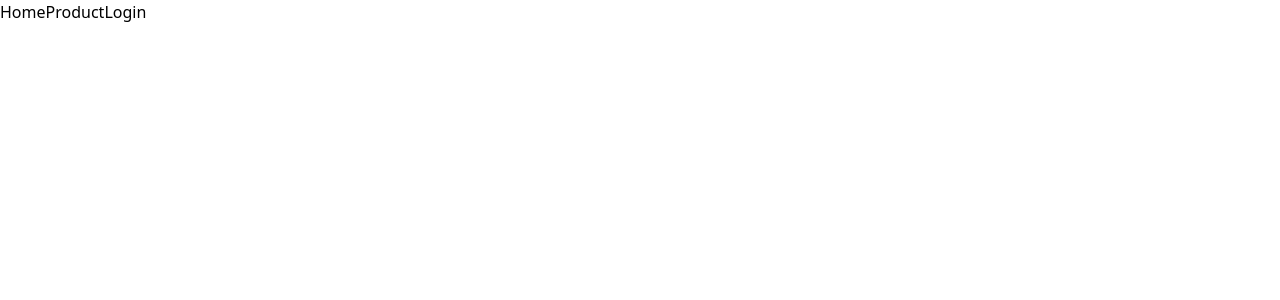
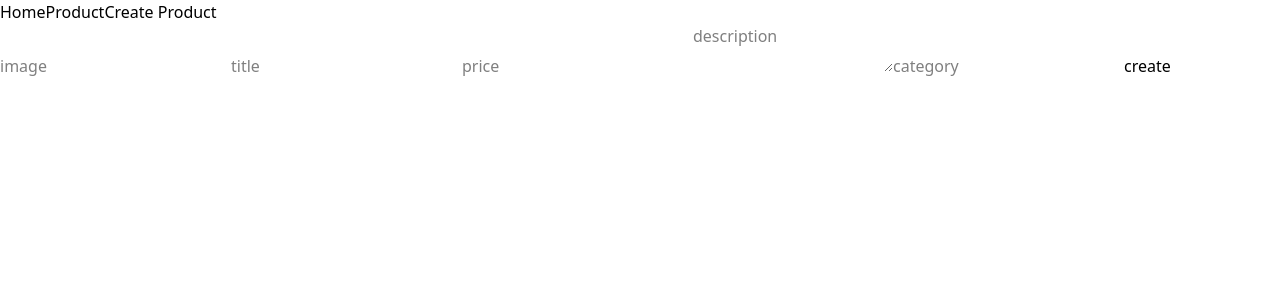
Before and after one commit to Hariom-11/cohort-react-3rd-project, a React (Vite) app in the folder frontend/: page /admin/create-product in a window 1280 px wide. Before the commit this address had no page. Shown: the top 300 px of the page. Built offline with nearby package versions, Linux system fonts and the light colour scheme; no server answers.

Commit message:
create product  completed

```diff
--- a/frontend/src/App.jsx
+++ b/frontend/src/App.jsx
@@ -4,10 +4,12 @@ import Main_routes from "./routes/Main_routes";
 import Nav from "./components/Nav";
 import { asynccurrentuser } from "./store/actions/User_action";
 import { useDispatch } from "react-redux";
+import { asyncLoadProduct } from "./store/actions/Product_action";
 
 const App = () => {
   const dispatch = useDispatch()
   useEffect(() => {
+    dispatch(asyncLoadProduct())
     dispatch(asynccurrentuser())
   }, [])
 
--- a/frontend/src/components/Nav.jsx
+++ b/frontend/src/components/Nav.jsx
@@ -1,13 +1,21 @@
+import { useSelector } from "react-redux"
 import { NavLink } from "react-router-dom"
 
 NavLink
 
 const Nav = () => {
+    const user = useSelector((state)=>state.userReducer.user)
     return (
         <nav>
             <NavLink to="/">Home</NavLink>
             <NavLink to="/product">Product</NavLink>
+            {user?<>
+            <NavLink to="/admin/create-product">Create Product</NavLink>
+            </>:<>
             <NavLink to="/login">Login</NavLink>
+            </>}
+
+
         </nav>
     )
 }
--- a/frontend/src/main.jsx
+++ b/frontend/src/main.jsx
@@ -14,3 +14,7 @@ createRoot(document.getElementById('root')).render(
         </Provider>
     </BrowserRouter>
 )
+
+
+
+// npx json-server db.json -----> json server start command
--- a/frontend/src/pages/Product.jsx
+++ b/frontend/src/pages/Product.jsx
@@ -1,8 +1,24 @@
 import React from 'react'
+import { useSelector } from 'react-redux'
 
 const Product = () => {
-  return (
-    <div>Product</div>
+  const product = useSelector((state)=> state.productReducer.product)
+  console.log(product)
+
+  const rendarProduct = product.map((product)=>{
+    return(
+      <div key={product.id}>
+        <img src={product.image} alt="" />
+        <h1>{product.title}</h1>
+        <h4>{product.description}</h4>
+        <div>
+          <p>{product.price}</p>
+          <button>add to cart</button>
+        </div>
+      </div>
+    )
+  })
+  return ( product.length >0 ? <div>{rendarProduct}</div>:"Loading...."
   )
 }
 
--- a/frontend/src/pages/admin/Create_product.jsx
+++ b/frontend/src/pages/admin/Create_product.jsx
@@ -0,0 +1,40 @@
+import { nanoid } from '@reduxjs/toolkit'
+import React from 'react'
+import { useForm } from 'react-hook-form'
+import { useNavigate } from 'react-router-dom'
+import { asyncCreateProduct } from '../../store/actions/Product_action'
+import { useDispatch } from 'react-redux'
+
+const Create_product = () => {
+    const { register, handleSubmit, } = useForm()
+    const dispatch=useDispatch()
+    const navigate=useNavigate()
+
+    const createProductHandler = (product) => {
+        product.id = nanoid()
+        dispatch(asyncCreateProduct(product))
+        navigate("/product")
+    }
+
+    return (
+        <form onSubmit={handleSubmit(createProductHandler)}>
+            <input
+                {...register("image")}
+                type="url" placeholder='image' />
+            <input
+                {...register("title")}
+                type="text" placeholder='title' />
+            <input
+                {...register("price")}
+                type="number" placeholder='price' />
+            <textarea {...register('description')}
+                placeholder='description'></textarea>
+            <input
+                {...register("category")}
+                type="text" placeholder='category' />
+            <button type="submit">create</button>
+        </form>
+    )
+}
+
+export default Create_product
--- a/frontend/src/pages/admin/Update_product.jsx
+++ b/frontend/src/pages/admin/Update_product.jsx
@@ -0,0 +1,9 @@
+import React from 'react'
+
+const Update_product = () => {
+  return (
+    <div>Update_product</div>
+  )
+}
+
+export default Update_product
--- a/frontend/src/routes/Main_routes.jsx
+++ b/frontend/src/routes/Main_routes.jsx
@@ -3,6 +3,8 @@ import Home from "../pages/Home"
 import Product from "../pages/Product"
 import Login from "../pages/Login"
 import Register from "../pages/Register"
+import Update_product from "../pages/admin/Update_product"
+import Create_product from "../pages/admin/Create_product"
 const Main_routes = () => {
     return (
         <Routes>
@@ -10,6 +12,8 @@ const Main_routes = () => {
             <Route path="/product" element={<Product />} />
             <Route path="/login" element={<Login />} />
             <Route path="/register" element={<Register />} />
+            <Route path="/admin/create-product" element={<Create_product />} />
+            <Route path="/admin/update-product" element={<Update_product />} />
         </Routes>
     )
 }
--- a/frontend/src/store/actions/Product_action.jsx
+++ b/frontend/src/store/actions/Product_action.jsx
@@ -0,0 +1,23 @@
+import axios from "../../api/AxiosConfig";
+import { loadProduct } from "../reducers/Product_slice";
+
+
+export const asyncLoadProduct = () => async (dispatch, getstate) => {
+
+    try {
+        const { data } = await axios.get("/product")
+        dispatch(loadProduct(data))
+    } catch (error) {
+        console.log(error)
+    }
+}
+
+export const asyncCreateProduct = (product) => async (dispatch, getstate) => {
+
+    try {
+        await axios.post("/product", product)
+        dispatch(asyncLoadProduct())
+    } catch (error) {
+        console.log(error)
+    }
+}
```
Also changed, not shown: 1 other file (tests, documents, lock files or other folders).
